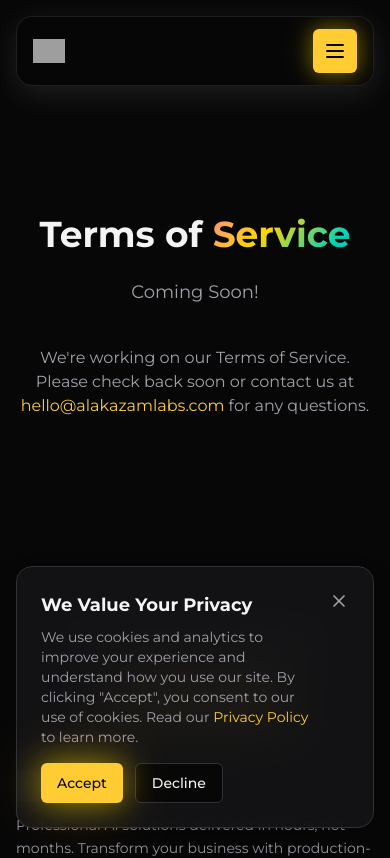
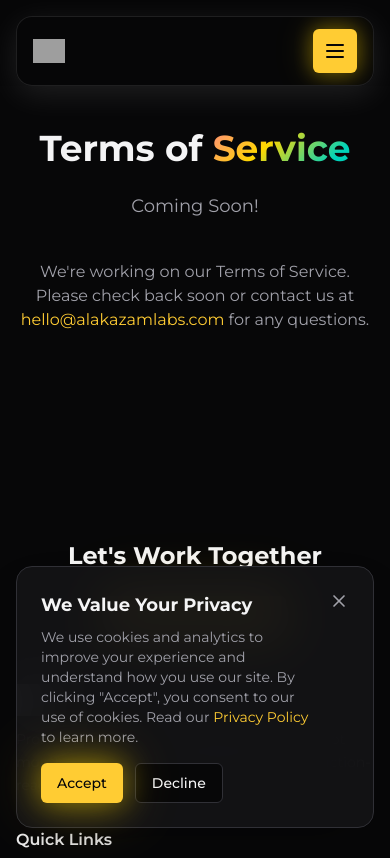
Before and after one commit to Alakazam-211/alakazam-labs-website, a Next.js app: page /terms in a window 390 px wide. Shown: the top 858 px of the page. Built offline with nearby package versions, Linux system fonts and the light colour scheme; grey boxes are pictures that could not be loaded.

Commit message:
Fix mobile navbar: Use fixed positioning to prevent content shift when menu opens

```diff
--- a/app/globals.css
+++ b/app/globals.css
@@ -517,6 +517,12 @@
     -webkit-backdrop-filter: blur(12px) saturate(150%);
   }
 
+  /* Ensure navbar sticky positioning works on mobile Safari */
+  /* The sticky class from Tailwind should work, but we ensure webkit prefix for Safari */
+  [class*="sticky"] {
+    position: -webkit-sticky;
+  }
+
   /* Prevent text selection on touch */
   .glass-avatar {
     -webkit-user-select: none;
--- a/app/page.tsx
+++ b/app/page.tsx
@@ -70,7 +70,7 @@
         <div className="min-h-screen bg-background text-foreground flex flex-col relative">
           <MagicRibbon />
           <Navbar />
-          <div className="relative flex-grow overflow-x-hidden" style={{ contain: 'layout style' }}>
+          <div className="relative flex-grow overflow-x-hidden pt-20 md:pt-24" style={{ contain: 'layout style' }}>
             <div className="relative" style={{ contain: 'layout style' }}>
               <Hero />
               <div className="relative z-10" style={{ contain: 'layout style' }}>
--- a/components/Navbar.tsx
+++ b/components/Navbar.tsx
@@ -41,7 +41,7 @@
         damping: 24,
         mass: 0.9
       }}
-      className="sticky top-0 left-0 right-0 z-[9999] transform-gpu will-change-transform px-4 pt-4"
+      className="fixed top-0 left-0 right-0 z-[9999] transform-gpu will-change-transform px-4 pt-4 w-full bg-background/80 backdrop-blur-sm"
     >
       <nav className="bg-background/95 border border-white/10 rounded-2xl shadow-[0_8px_32px_0_rgba(255,255,255,0.1)] hover:shadow-[0_12px_48px_0_rgba(255,255,255,0.15)] transition-shadow duration-300 relative max-w-7xl mx-auto overflow-hidden">
         <div className="px-4 sm:px-6 lg:px-8 py-3 sm:py-4 flex items-center justify-between">
@@ -89,7 +89,7 @@
 
           {/* Mobile Menu Button */}
           <button
-            className="md:hidden p-2.5 rounded-md bg-accent text-accent-foreground hover:bg-accent/90 transition-colors z-50 gold-shimmer min-h-[44px] min-w-[44px] flex items-center justify-center"
+            className="md:hidden p-2.5 rounded-md bg-accent text-accent-foreground hover:bg-accent/90 transition-colors z-50 gold-shimmer min-h-[44px] min-w-[44px] flex items-center justify-center relative"
             onClick={() => setIsMobileMenuOpen(!isMobileMenuOpen)}
             aria-label="Toggle menu"
             aria-expanded={isMobileMenuOpen}
@@ -111,7 +111,7 @@
           </button>
         </div>
 
-        {/* Mobile Menu - expands downward */}
+        {/* Mobile Menu - part of navbar, expands downward */}
         <AnimatePresence>
           {isMobileMenuOpen && (
             <motion.div
```
